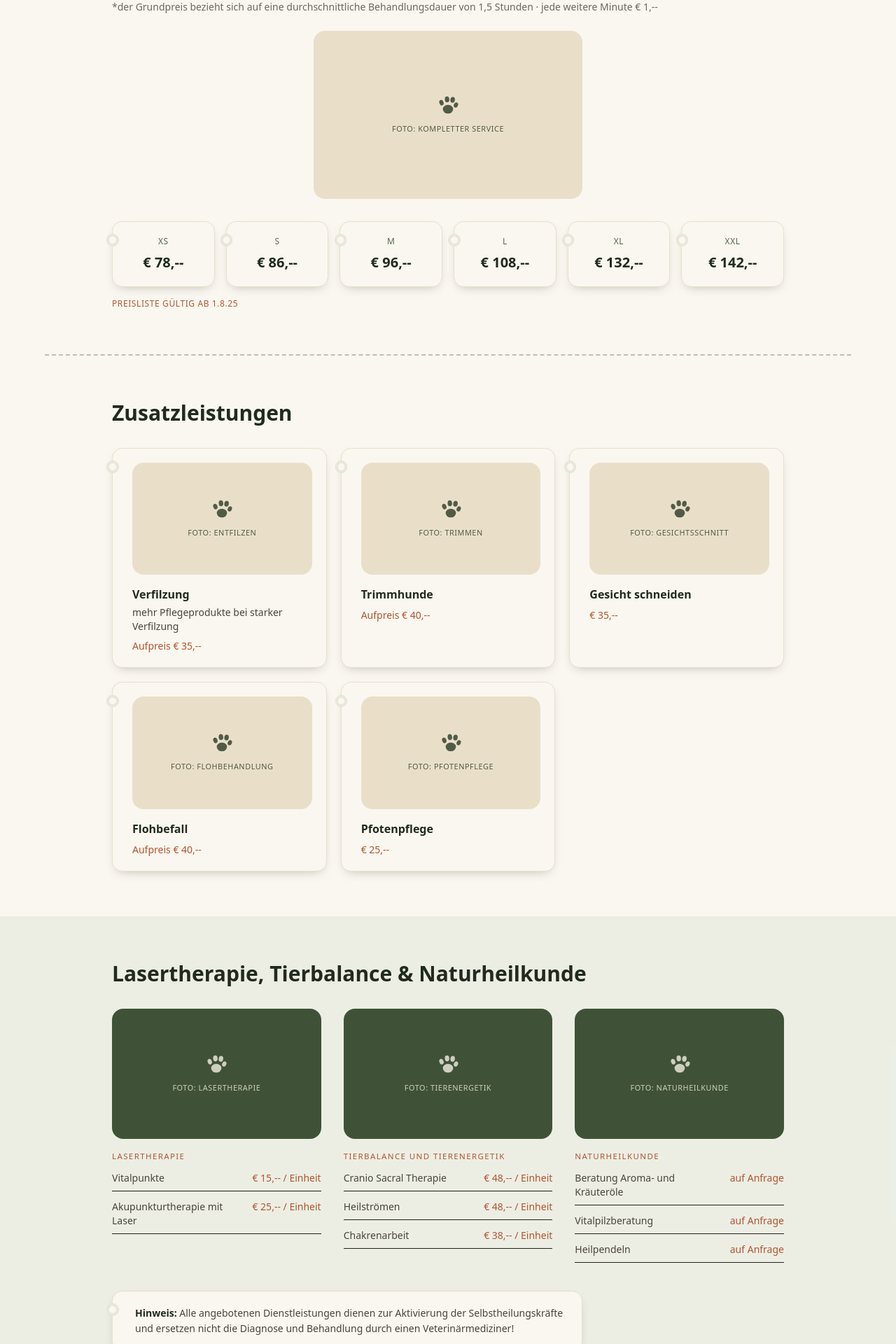
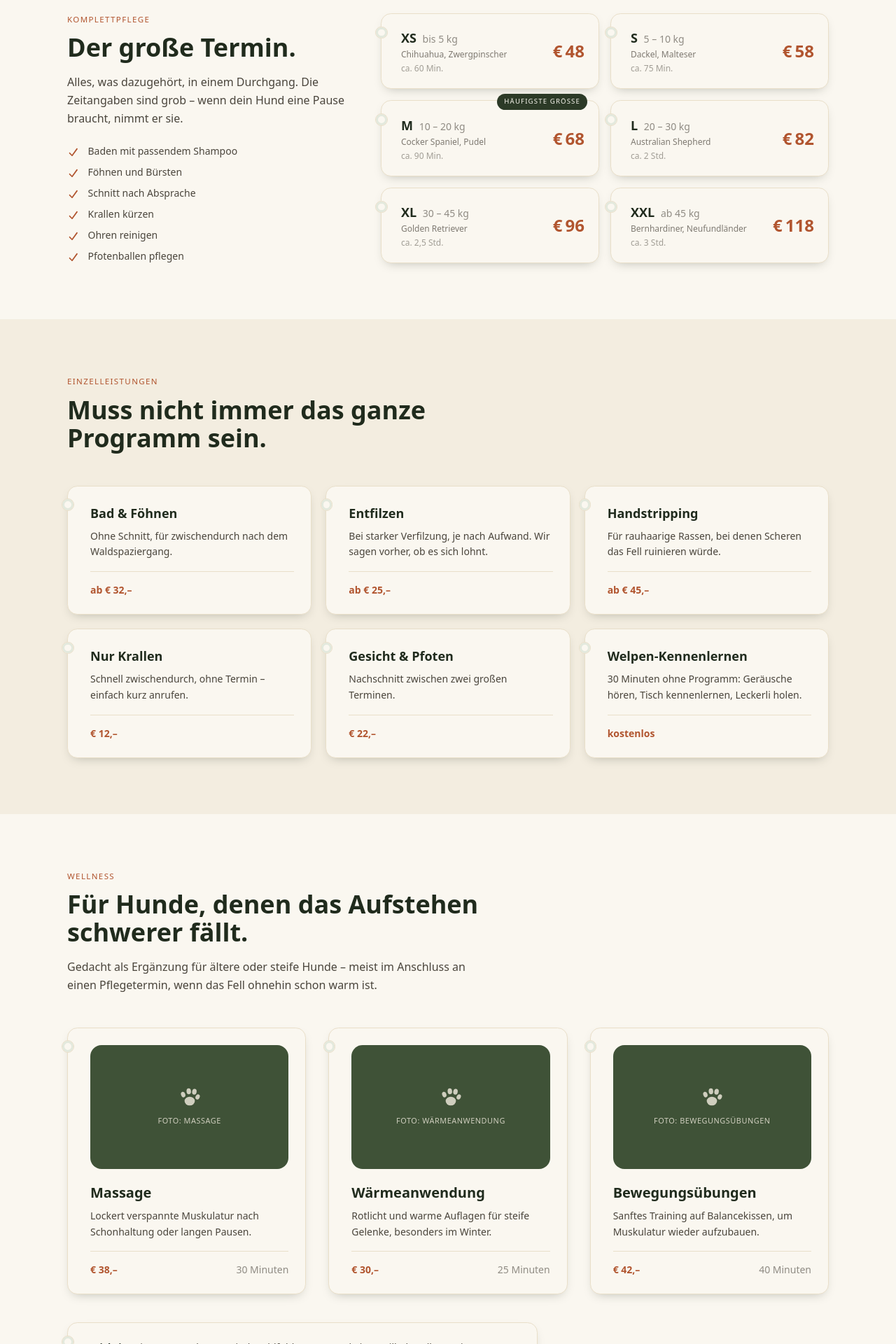
Before and after one commit to phenomeno77/dog-grooming-salon, a Nuxt app: page /leistungen in a window 1280 px wide. Shown: the part 540-2460 px from the top of the page at 70% size. Built offline with nearby package versions, Linux system fonts and the light colour scheme.

Commit message:
leistungen update

```diff
--- a/app/pages/leistungen.vue
+++ b/app/pages/leistungen.vue
@@ -1,134 +1,370 @@
 <script setup lang="ts">
 useHead({
-  title: 'Preisliste & Leistungen – Pfotenstyle by Dani',
+  title: "Leistungen & Preise – Fellwerk Hundesalon Musterstadt",
   meta: [
     {
-      name: 'description',
-      content: 'Preisliste von Pfotenstyle by Dani in Wattens: Komplettservice nach Hundegröße, Zusatzleistungen, Lasertherapie und Tier-Balance-Anwendungen.'
-    }
-  ]
-})
+      name: "description",
+      content:
+        "Preise vom Hundesalon Fellwerk in Musterstadt: Komplettpflege nach Größe, Bad & Bürsten, Zusatzleistungen und Wellness-Anwendungen für ältere Hunde.",
+    },
+  ],
+});
 
-const basePrices = [
-  { size: 'XS', price: '78,--' },
-  { size: 'S', price: '86,--' },
-  { size: 'M', price: '96,--' },
-  { size: 'L', price: '108,--' },
-  { size: 'XL', price: '132,--' },
-  { size: 'XXL', price: '142,--' }
-]
+const included = [
+  "Baden mit passendem Shampoo",
+  "Föhnen und Bürsten",
+  "Schnitt nach Absprache",
+  "Krallen kürzen",
+  "Ohren reinigen",
+  "Pfotenballen pflegen",
+];
+
+const sizes = [
+  {
+    size: "XS",
+    example: "Chihuahua, Zwergpinscher",
+    weight: "bis 5 kg",
+    price: "48",
+    duration: "ca. 60 Min.",
+  },
+  {
+    size: "S",
+    example: "Dackel, Malteser",
+    weight: "5 – 10 kg",
+    price: "58",
+    duration: "ca. 75 Min.",
+  },
+  {
+    size: "M",
+    example: "Cocker Spaniel, Pudel",
+    weight: "10 – 20 kg",
+    price: "68",
+    duration: "ca. 90 Min.",
+    popular: true,
+  },
+  {
+    size: "L",
+    example: "Australian Shepherd",
+    weight: "20 – 30 kg",
+    price: "82",
+    duration: "ca. 2 Std.",
+  },
+  {
+    size: "XL",
+    example: "Golden Retriever",
+    weight: "30 – 45 kg",
+    price: "96",
+    duration: "ca. 2,5 Std.",
+  },
+  {
+    size: "XXL",
+    example: "Bernhardiner, Neufundländer",
+    weight: "ab 45 kg",
+    price: "118",
+    duration: "ca. 3 Std.",
+  },
+];
 
 const extras = [
-  { title: 'Verfilzung', desc: 'mehr Pflegeprodukte bei starker Verfilzung', price: 'Aufpreis € 35,--', label: 'Foto: Entfilzen' },
-  { title: 'Trimmhunde', desc: null, price: 'Aufpreis € 40,--', label: 'Foto: Trimmen' },
-  { title: 'Gesicht schneiden', desc: null, price: '€ 35,--', label: 'Foto: Gesichtsschnitt' },
-  { title: 'Flohbefall', desc: null, price: 'Aufpreis € 40,--', label: 'Foto: Flohbehandlung' },
-  { title: 'Pfotenpflege', desc: null, price: '€ 25,--', label: 'Foto: Pfotenpflege' }
-]
+  {
+    title: "Bad & Föhnen",
+    desc: "Ohne Schnitt, für zwischendurch nach dem Waldspaziergang.",
+    price: "ab € 32,–",
+  },
+  {
+    title: "Entfilzen",
+    desc: "Bei starker Verfilzung, je nach Aufwand. Wir sagen vorher, ob es sich lohnt.",
+    price: "ab € 25,–",
+  },
+  {
+    title: "Handstripping",
+    desc: "Für rauhaarige Rassen, bei denen Scheren das Fell ruinieren würde.",
+    price: "ab € 45,–",
+  },
+  {
+    title: "Nur Krallen",
+    desc: "Schnell zwischendurch, ohne Termin – einfach kurz anrufen.",
+    price: "€ 12,–",
+  },
+  {
+    title: "Gesicht & Pfoten",
+    desc: "Nachschnitt zwischen zwei großen Terminen.",
+    price: "€ 22,–",
+  },
+  {
+    title: "Welpen-Kennenlernen",
+    desc: "30 Minuten ohne Programm: Geräusche hören, Tisch kennenlernen, Leckerli holen.",
+    price: "kostenlos",
+  },
+];
 
 const wellness = [
-  { group: 'Lasertherapie', label: 'Foto: Lasertherapie', items: [
-    { label: 'Vitalpunkte', price: '€ 15,-- / Einheit' },
-    { label: 'Akupunkturtherapie mit Laser', price: '€ 25,-- / Einheit' }
-  ] },
-  { group: 'Tierbalance und Tierenergetik', label: 'Foto: Tierenergetik', items: [
-    { label: 'Cranio Sacral Therapie', price: '€ 48,-- / Einheit' },
-    { label: 'Heilströmen', price: '€ 48,-- / Einheit' },
-    { label: 'Chakrenarbeit', price: '€ 38,-- / Einheit' }
-  ] },
-  { group: 'Naturheilkunde', label: 'Foto: Naturheilkunde', items: [
-    { label: 'Beratung Aroma- und Kräuteröle', price: 'auf Anfrage' },
-    { label: 'Vitalpilzberatung', price: 'auf Anfrage' },
-    { label: 'Heilpendeln', price: 'auf Anfrage' }
-  ] }
-]
+  {
+    title: "Massage",
+    body: "Lockert verspannte Muskulatur nach Schonhaltung oder langen Pausen.",
+    price: "€ 38,–",
+    note: "30 Minuten",
+    label: "Foto: Massage",
+  },
+  {
+    title: "Wärmeanwendung",
+    body: "Rotlicht und warme Auflagen für steife Gelenke, besonders im Winter.",
+    price: "€ 30,–",
+    note: "25 Minuten",
+    label: "Foto: Wärmeanwendung",
+  },
+  {
+    title: "Bewegungsübungen",
+    body: "Sanftes Training auf Balancekissen, um Muskulatur wieder aufzubauen.",
+    price: "€ 42,–",
+    note: "40 Minuten",
+    label: "Foto: Bewegungsübungen",
+  },
+];
+
+const rules = [
+  {
+    icon: "clock",
+    title: "Absagen einen Tag vorher",
+    body: "Dann können wir den Platz noch an jemanden von der Warteliste geben. Bei kurzfristigeren Absagen berechnen wir die Hälfte.",
+  },
+  {
+    icon: "circle-info",
+    title: "Preise sind Richtwerte",
+    body: "Was dein Hund wirklich braucht, sehen wir erst am Fell. Abweichungen besprechen wir vorher, nie danach.",
+  },
+  {
+    icon: "check",
+    title: "Kein Schnitt ohne Bad",
+    body: "Schmutz macht die Schere stumpf und den Schnitt ungleichmäßig. Deshalb gehört Baden immer dazu.",
+  },
+];
 </script>
 
 <template>
   <div>
+    <!-- Hero -->
     <section class="bg-moss-900">
-      <div class="mx-auto max-w-4xl px-5 py-16 text-center md:px-8">
-        <p class="eyebrow-tag text-gold-400">Services</p>
-        <h1 class="mt-2 font-display text-3xl font-semibold text-sand-50 sm:text-4xl">
-          Hier findest du einen kleinen Überblick über unsere aktuellen Preise
-        </h1>
-        <p class="mx-auto mt-4 max-w-xl text-sm text-moss-100/80">
-          Diese Preise sind Richtwerte und können je nach Arbeits- und Pflegeaufwand abweichen.
-          Entfilzungsaufwand und sonstige Behandlungen werden extra berechnet.
-        </p>
-        <p class="mx-auto mt-3 max-w-xl text-sm text-moss-100/80">
-          Wenn Termine nicht rechtzeitig (spätestens 24 Stunden vorher) abgesagt werden, behalten wir uns vor, den
-          Termin in Rechnung zu stellen. Es werden keine Hunde ohne Baden frisiert! Der Preis verringert sich
-          dadurch nicht!
-        </p>
-      </div>
-    </section>
-
-    <!-- Komplettservice -->
-    <section class="mx-auto max-w-5xl px-5 py-16 md:px-8">
-      <h2 class="font-display text-2xl font-semibold text-moss-900 sm:text-3xl">
-        Komplettservice · Grundpreis
-      </h2>
-      <p class="mt-2 text-sm text-ink-700/80">
-        *der Grundpreis bezieht sich auf eine durchschnittliche Behandlungsdauer von 1,5 Stunden ·
-        jede weitere Minute € 1,--
-      </p>
-
-      <div class="mx-auto mt-6 max-w-sm">
-        <ImgPlaceholder label="FOTO: Kompletter Service" ratio="aspect-[16/10]" tone="sand" />
-      </div>
-
-      <div class="mt-8 grid grid-cols-2 gap-4 sm:grid-cols-3 lg:grid-cols-6">
-        <div v-for="p in basePrices" :key="p.size" class="tag-card p-5 text-center">
-          <p class="font-tag text-xs uppercase tracking-wider text-moss-600">{{ p.size }}</p>
-          <p class="mt-2 font-display text-xl font-semibold text-moss-900">€ {{ p.price }}</p>
-        </div>
-      </div>
-      <p class="mt-4 font-tag text-xs uppercase tracking-wider text-clay-600">Preisliste gültig ab 1.8.25</p>
-    </section>
-
-    <hr class="stitch-divider mx-auto max-w-6xl">
-
-    <!-- Extras -->
-    <section class="mx-auto max-w-5xl px-5 py-16 md:px-8">
-      <h2 class="font-display text-2xl font-semibold text-moss-900 sm:text-3xl">Zusatzleistungen</h2>
-      <div class="mt-8 grid gap-5 sm:grid-cols-2 lg:grid-cols-3">
-        <div v-for="e in extras" :key="e.title" class="tag-card p-5 pl-7">
-          <ImgPlaceholder :label="e.label" ratio="aspect-[16/10]" tone="sand" />
-          <p class="mt-4 font-semibold text-moss-900">{{ e.title }}</p>
-          <p v-if="e.desc" class="mt-1 text-sm text-ink-700">{{ e.desc }}</p>
-          <p class="mt-2 font-tag text-sm text-clay-600">{{ e.price }}</p>
+      <div class="mx-auto max-w-6xl px-5 py-20 md:px-8 md:py-24">
+        <div class="max-w-2xl">
+          <p class="eyebrow-tag text-gold-400">Leistungen &amp; Preise</p>
+          <h1
+            class="mt-4 font-display text-4xl font-semibold leading-[1.05] text-sand-50 sm:text-5xl"
+          >
+            Was es kostet,<br class="hidden sm:block" />
+            erfährst du vorher.
+          </h1>
+          <p class="mt-6 text-lg leading-relaxed text-moss-100/85">
+            Wir rechnen nach Größe und Aufwand ab, nicht nach Rasse. Beim ersten
+            Blick aufs Fell sagen wir dir, wo dein Hund landet – und dabei
+            bleibt es dann auch.
+          </p>
         </div>
       </div>
     </section>
 
-    <!-- Tier-Balance -->
-    <section id="tier-balance" class="scroll-mt-24 bg-moss-100/60">
-      <div class="mx-auto max-w-5xl px-5 py-16 md:px-8">
-        <h2 class="font-display text-2xl font-semibold text-moss-900 sm:text-3xl">
-          Lasertherapie, Tierbalance &amp; Naturheilkunde
-        </h2>
-        <div class="mt-8 grid gap-8 md:grid-cols-3">
-          <div v-for="group in wellness" :key="group.group">
-            <ImgPlaceholder :label="group.label" ratio="aspect-[16/10]" tone="moss" />
-            <p class="mt-4 eyebrow-tag text-clay-600">{{ group.group }}</p>
-            <ul class="mt-3 space-y-3">
-              <li v-for="item in group.items" :key="item.label" class="flex items-baseline justify-between gap-3 border-b border-moss-200 pb-2 text-sm">
-                <span class="text-ink-700">{{ item.label }}</span>
-                <span class="whitespace-nowrap font-tag text-clay-600">{{ item.price }}</span>
-              </li>
-            </ul>
+    <!-- Komplettpflege -->
+    <section class="mx-auto max-w-6xl px-5 py-16 md:px-8 md:py-20">
+      <div class="grid gap-12 lg:grid-cols-[1fr_1.6fr]">
+        <div>
+          <p class="eyebrow-tag text-clay-600">Komplettpflege</p>
+          <h2
+            class="mt-3 font-display text-3xl font-semibold text-moss-900 sm:text-4xl"
+          >
+            Der große Termin.
+          </h2>
+          <p class="mt-4 leading-relaxed text-ink-700">
+            Alles, was dazugehört, in einem Durchgang. Die Zeitangaben sind grob
+            – wenn dein Hund eine Pause braucht, nimmt er sie.
+          </p>
+
+          <ul class="mt-6 space-y-2.5">
+            <li
+              v-for="item in included"
+              :key="item"
+              class="flex items-start gap-3 text-sm text-ink-700"
+            >
+              <FontAwesomeIcon
+                :icon="['fas', 'check']"
+                class="mt-1 text-clay-600"
+              />
+              {{ item }}
+            </li>
+          </ul>
+        </div>
+
+        <div class="grid gap-4 sm:grid-cols-2">
+          <div
+            v-for="s in sizes"
+            :key="s.size"
+            class="tag-card relative flex items-center justify-between gap-4 p-5 pl-7"
+          >
+            <div class="min-w-0">
+              <p class="font-display text-lg font-semibold text-moss-900">
+                {{ s.size }}
+                <span class="ml-1 text-sm font-normal text-ink-700/60">
+                  {{ s.weight }}
+                </span>
+              </p>
+              <p class="mt-0.5 truncate text-xs text-ink-700/70">
+                {{ s.example }}
+              </p>
+              <p class="mt-1 font-tag text-xs text-ink-700/50">
+                {{ s.duration }}
+              </p>
+            </div>
+
+            <p
+              class="shrink-0 font-display text-2xl font-semibold text-clay-600"
+            >
+              €&thinsp;{{ s.price }}
+            </p>
+
+            <span
+              v-if="s.popular"
+              class="eyebrow-tag absolute -top-2.5 right-4 rounded-full bg-moss-800 px-2.5 py-1 text-[0.6rem] text-sand-50"
+            >
+              häufigste Größe
+            </span>
           </div>
         </div>
+      </div>
+    </section>
 
-        <div class="mt-10 tag-card max-w-2xl p-5 pl-8">
+    <!-- Zusatzleistungen -->
+    <section class="bg-sand-100">
+      <div class="mx-auto max-w-6xl px-5 py-16 md:px-8 md:py-20">
+        <p class="eyebrow-tag text-clay-600">Einzelleistungen</p>
+        <h2
+          class="mt-3 max-w-2xl font-display text-3xl font-semibold text-moss-900 sm:text-4xl"
+        >
+          Muss nicht immer das ganze Programm sein.
+        </h2>
+
+        <div class="mt-12 grid gap-5 sm:grid-cols-2 lg:grid-cols-3">
+          <div
+            v-for="e in extras"
+            :key="e.title"
+            class="tag-card flex flex-col p-6 pl-8"
+          >
+            <h3 class="font-display text-lg font-semibold text-moss-900">
+              {{ e.title }}
+            </h3>
+            <p class="mt-2 flex-1 text-sm leading-relaxed text-ink-700">
+              {{ e.desc }}
+            </p>
+            <p
+              class="mt-4 border-t border-sand-200 pt-4 font-tag text-sm font-semibold text-clay-600"
+            >
+              {{ e.price }}
+            </p>
+          </div>
+        </div>
+      </div>
+    </section>
+
+    <!-- Wellness -->
+    <section id="wellness" class="scroll-mt-24">
+      <div class="mx-auto max-w-6xl px-5 py-16 md:px-8 md:py-20">
+        <p class="eyebrow-tag text-clay-600">Wellness</p>
+        <h2
+          class="mt-3 max-w-2xl font-display text-3xl font-semibold text-moss-900 sm:text-4xl"
+        >
+          Für Hunde, denen das Aufstehen schwerer fällt.
+        </h2>
+        <p class="mt-4 max-w-xl leading-relaxed text-ink-700">
+          Gedacht als Ergänzung für ältere oder steife Hunde – meist im
+          Anschluss an einen Pflegetermin, wenn das Fell ohnehin schon warm ist.
+        </p>
+
+        <div class="mt-12 grid gap-8 sm:grid-cols-2 lg:grid-cols-3">
+          <article
+            v-for="w in wellness"
+            :key="w.title"
+            class="tag-card flex flex-col p-6 pl-8"
+          >
+            <ImgPlaceholder
+              :label="w.label"
+              ratio="aspect-[16/10]"
+              tone="moss"
+            />
+            <h3 class="mt-5 font-display text-xl font-semibold text-moss-900">
+              {{ w.title }}
+            </h3>
+            <p class="mt-2 flex-1 text-sm leading-relaxed text-ink-700">
+              {{ w.body }}
+            </p>
+            <p
+              class="mt-4 flex items-baseline justify-between border-t border-sand-200 pt-4 font-tag text-sm"
+            >
+              <span class="font-semibold text-clay-600">{{ w.price }}</span>
+              <span class="text-ink-700/60">{{ w.note }}</span>
+            </p>
+          </article>
+        </div>
+
+        <div class="tag-card mt-10 max-w-2xl p-6 pl-8">
           <p class="text-sm leading-relaxed text-ink-700">
-            <strong class="text-moss-900">Hinweis:</strong> Alle angebotenen Dienstleistungen dienen zur
-            Aktivierung der Selbstheilungskräfte und ersetzen nicht die Diagnose und Behandlung durch einen
-            Veterinärmediziner!
+            <strong class="text-moss-900">Wichtig:</strong> Diese Anwendungen
+            sind Wohlfühlprogramm, keine Heilbehandlung. Sie ersetzen weder
+            Diagnose noch Therapie durch eine Tierärztin oder einen Tierarzt.
+            Bei akuten Beschwerden bitte zuerst dorthin.
           </p>
         </div>
       </div>
     </section>
+
+    <!-- Gut zu wissen -->
+    <section class="bg-sand-100">
+      <div class="mx-auto max-w-6xl px-5 py-16 md:px-8 md:py-20">
+        <p class="eyebrow-tag text-clay-600">Gut zu wissen</p>
+        <h2
+          class="mt-3 max-w-2xl font-display text-3xl font-semibold text-moss-900 sm:text-4xl"
+        >
+          Drei Dinge vorab.
+        </h2>
+
+        <div class="mt-12 grid gap-6 sm:grid-cols-3">
+          <div
+            v-for="rule in rules"
+            :key="rule.title"
+            class="tag-card p-6 pl-8"
+          >
+            <FontAwesomeIcon
+              :icon="['fas', rule.icon]"
+              class="text-2xl text-clay-600"
+            />
+            <h3 class="mt-4 font-display text-lg font-semibold text-moss-900">
+              {{ rule.title }}
+            </h3>
+            <p class="mt-2 text-sm leading-relaxed text-ink-700">
+              {{ rule.body }}
+            </p>
+          </div>
+        </div>
+      </div>
+    </section>
+
+    <!-- CTA -->
+    <section class="bg-moss-900">
+      <div class="mx-auto max-w-3xl px-5 py-16 text-center md:px-8 md:py-20">
+        <h2
+          class="font-display text-3xl font-semibold text-sand-50 sm:text-4xl"
+        >
+          Unsicher, was dein Hund braucht?
+        </h2>
+        <p class="mx-auto mt-4 max-w-md leading-relaxed text-moss-100/85">
+          Schreib uns kurz die Rasse und wann er zuletzt beim Groomer war – dann
+          sagen wir dir, was sinnvoll ist und was es kostet.
+        </p>
+        <NuxtLink
+          to="/kontakt"
+          class="mt-8 inline-flex items-center gap-2 rounded-full bg-clay-500 px-7 py-3.5 text-sm font-semibold text-sand-50 shadow-tag transition-colors duration-200 hover:bg-clay-600"
+        >
+          <FontAwesomeIcon :icon="['fas', 'envelope']" />
+          Kurz nachfragen
+        </NuxtLink>
+      </div>
+    </section>
   </div>
 </template>
```
